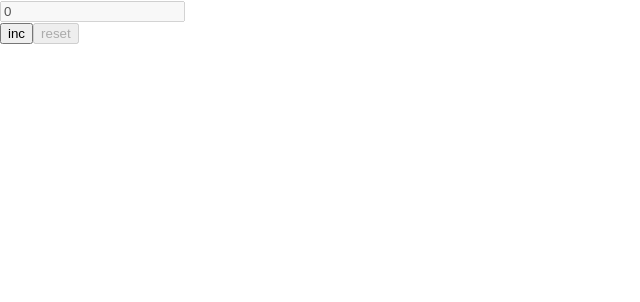
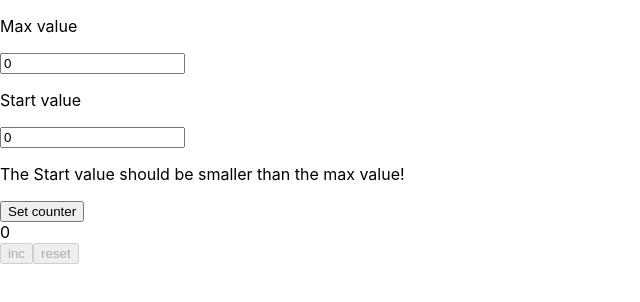
Before and after one commit to oxst45/counter, a React (Create React App) app: page / in a window 1280 px wide. Shown: the top 302 px of the page, without its empty margins (0-640 px from the left). Built offline with nearby package versions, Linux system fonts and the light colour scheme.

Commit message:
The Max Value and the Start Value inputs have been added.

```diff
--- a/src/App.tsx
+++ b/src/App.tsx
@@ -1,47 +1,77 @@
-import React, {useReducer, useState} from 'react';
+import React, { ChangeEvent } from 'react';
 
 import './App.css';
-import {counterReducer, incrementValueAC, resetValueAC} from "./store/counter-reducer";
-import {useDispatch} from "react-redux";
+import {
+    incrementValueAC,
+    resetValueAC, setCounterAC,
+    setMaxValueAC,
+    setStartValueAC,
+    StateType
+} from "./store/counter-reducer";
+import { useDispatch, useSelector } from "react-redux";
+
+
 
 function App() {
 
-    let currentValue = 0;
+    let currentValue = useSelector<StateType, number>(state => state.currentValue)
+    let maxValue = useSelector<StateType, number>(state => state.maxValue)
+    let startValue = useSelector<StateType, number>(state => state.startValue)
 
     const dispatch = useDispatch();
 
+    const onMaxValueChange = (e: ChangeEvent<HTMLInputElement>) => {
+        dispatch(setMaxValueAC(Number(e.currentTarget.value)))
+        maxValue = Number(e.currentTarget.value)
+
+    }
+
+    const onStartValueChange = (e: ChangeEvent<HTMLInputElement>) => {
+        dispatch(setStartValueAC(Number(e.currentTarget.value)))
+        startValue = Number(e.currentTarget.value)
+
+    }
+    const onSetButtonClick = () => {
+        dispatch(setCounterAC(startValue, maxValue))
+        console.log(maxValue)
+    }
     const onIncClick = () => {
         dispatch(incrementValueAC())
     }
     const onIncResetClick = () => {
         dispatch(resetValueAC())
     }
-
     return (
         <div>
-            {/*<div className="settings">*/}
-            {/*    <div className="settings__interface">*/}
-            {/*        <div className="settings__max-value">*/}
-            {/*            <span></span>*/}
-            {/*            <input type="number"/>*/}
-            {/*        </div>*/}
-            {/*        <div className="settings__start-value">*/}
-            {/*            <span></span>*/}
-            {/*            <input type="number"/>*/}
-            {/*        </div>*/}
-            {/*    </div>*/}
-            {/*    <div className="settings__set-button">*/}
-            {/*        <button>*/}
-
-            {/*        </button>*/}
-            {/*    </div>*/}
-            {/*</div>*/}
+            <div className="settings">
+                <div className="settings__interface">
+                    <div className="settings__max-value">
+                        <p>Max value</p>
+                        <input type="number" value={maxValue} onChange={onMaxValueChange} disabled={maxValue < 0} />
+                        {(maxValue < 0) ? <p>The counter works only with natural numbers!</p> : <p></p>}
+                    </div>
+                    <div className="settings__start-value">
+                        <p>Start value</p>
+                        <input type="number" value={startValue} onChange={onStartValueChange} disabled={startValue < 0} />
+                        {(maxValue < 0) ? <p>The counter works only with natural numbers!</p> : <p></p>}
+                        {(startValue >= maxValue) ? <p>The Start value should be smaller than the max value!</p> : <p></p>}
+                    </div>
+                </div>
+                <div className="settings__set-button">
+                    <button onClick={onSetButtonClick}>
+                        Set counter
+                    </button>
+                </div>
+            </div>
             <div className="inc">
                 <div className="inc__interface">
-                    <input type="number" disabled value={currentValue}/>
+                    {/*<input type="number" disabled value={currentValue}/>*/}
+                    {currentValue}
                 </div>
                 <div className="inc__buttons">
-                    <button className="inc__inc-but" onClick={onIncClick}>
+                    <button className="inc__inc-but"
+                        onClick={onIncClick}
+                        disabled={currentValue === maxValue || startValue >= maxValue || startValue < 0 || maxValue < 0}>
                         inc
                     </button>
                     <button className="inc__reset-but" onClick={onIncResetClick} disabled={!currentValue}>
--- a/src/store/counter-reducer.ts
+++ b/src/store/counter-reducer.ts
@@ -1,7 +1,10 @@
 export const INC_CURRENT_VALUE = 'INC-CURRENT-VALUE'
 export const RESET_VALUE = 'RESET-VALUE'
+export const SET_MAX_VALUE = 'SET-MAX-VALUE'
+export const SET_START_VALUE = 'SET_START_VALUE'
+export const SET_COUNTER = 'SET_COUNTER'
 
-export type ActionType = incrementValueAT | resetValueAT
+export type ActionType = incrementValueAT | resetValueAT | setMaxValueAT | setStartValueAT | setCounterAT
 
 export type incrementValueAT = {
     type: typeof INC_CURRENT_VALUE
@@ -9,16 +12,40 @@ export type incrementValueAT = {
 export type resetValueAT = {
     type: typeof RESET_VALUE
 }
+export type setMaxValueAT = {
+    type: typeof SET_MAX_VALUE
+    maxValue: number
+}
+export type setStartValueAT = {
+    type: typeof SET_START_VALUE
+    startValue: number
+}
+// export type setCounterAT = ReturnType<typeof setCounterAC>
+export type setCounterAT = {
+    type: typeof SET_COUNTER
+    startValue: number
+    maxValue: number
+}
+
 const initialState = {
-    currentValue: 0
+    currentValue: 0,
+    maxValue: 0,
+    startValue: 0
 }
+export type StateType = typeof initialState
 export const counterReducer = (state = initialState, action: ActionType) => {
 
     switch (action.type) {
         case INC_CURRENT_VALUE:
-            return {...state, currentValue: state.currentValue + 1};
+            return { ...state, currentValue: state.currentValue + 1 };
         case RESET_VALUE:
-            return {...state, currentValue: 0};
+            return { ...state, currentValue: 0, maxValue: 0, startValue: 0 };
+        case SET_MAX_VALUE:
+            return { ...state, maxValue: action.maxValue };
+        case SET_START_VALUE:
+            return { ...state, startValue: action.startValue };
+        case SET_COUNTER:
+            return { ...state, maxValue: action.maxValue, startValue: action.startValue, currentValue: action.startValue }
         default:
             return state;
     }
@@ -32,6 +59,26 @@ export const incrementValueAC = (): incrementValueAT => {
 
 export const resetValueAC = (): resetValueAT => {
     return {
-        type: RESET_VALUE,
+        type: RESET_VALUE
     }
 }
+
+export const setMaxValueAC = (maxValue: number): setMaxValueAT => {
+    return {
+        type: SET_MAX_VALUE,
+        maxValue
+    }
+}
+export const setStartValueAC = (startValue: number): setStartValueAT => {
+    return {
+        type: SET_START_VALUE,
+        startValue
+    }
+}
+export const setCounterAC = (startValue: number, maxValue: number): setCounterAT => {
+    return {
+        type: SET_COUNTER,
+        startValue,
+        maxValue
+    }
+}
```
Also changed, not shown: 1 other file (tests, documents, lock files or other folders).
